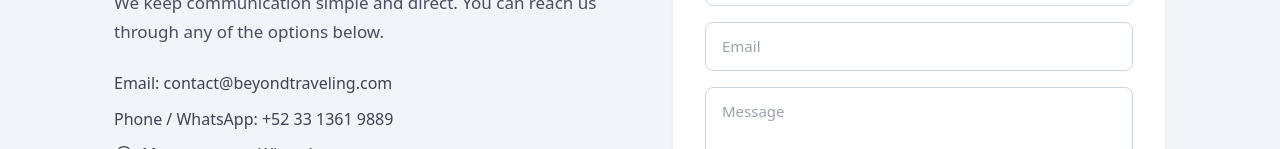
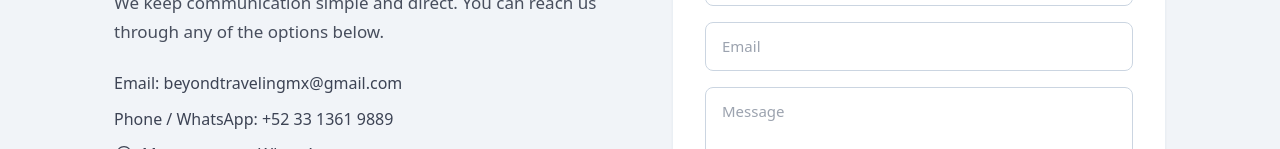
Before and after one commit to jfmichel86/Beyond-traveling-site-new-71, a Next.js app: page /contact in a window 1280 px wide. Shown: the part 651-800 px from the top of the page. Built offline with nearby package versions, Linux system fonts and the light colour scheme.

Commit message:
Update page.tsx

```diff
--- a/app/contact/page.tsx
+++ b/app/contact/page.tsx
@@ -57,7 +57,7 @@ const ContactSection = () => {
           </Body>
 
           <div className="text-[16px] leading-[1.7] text-slate-900/80 space-y-2 break-words">
-            <p>Email: contact@beyondtraveling.com</p>
+            <p>Email: beyondtravelingmx@gmail.com</p>
             <p>Phone / WhatsApp: +52 33 1361 9889</p>
            <p>
   <a
```
